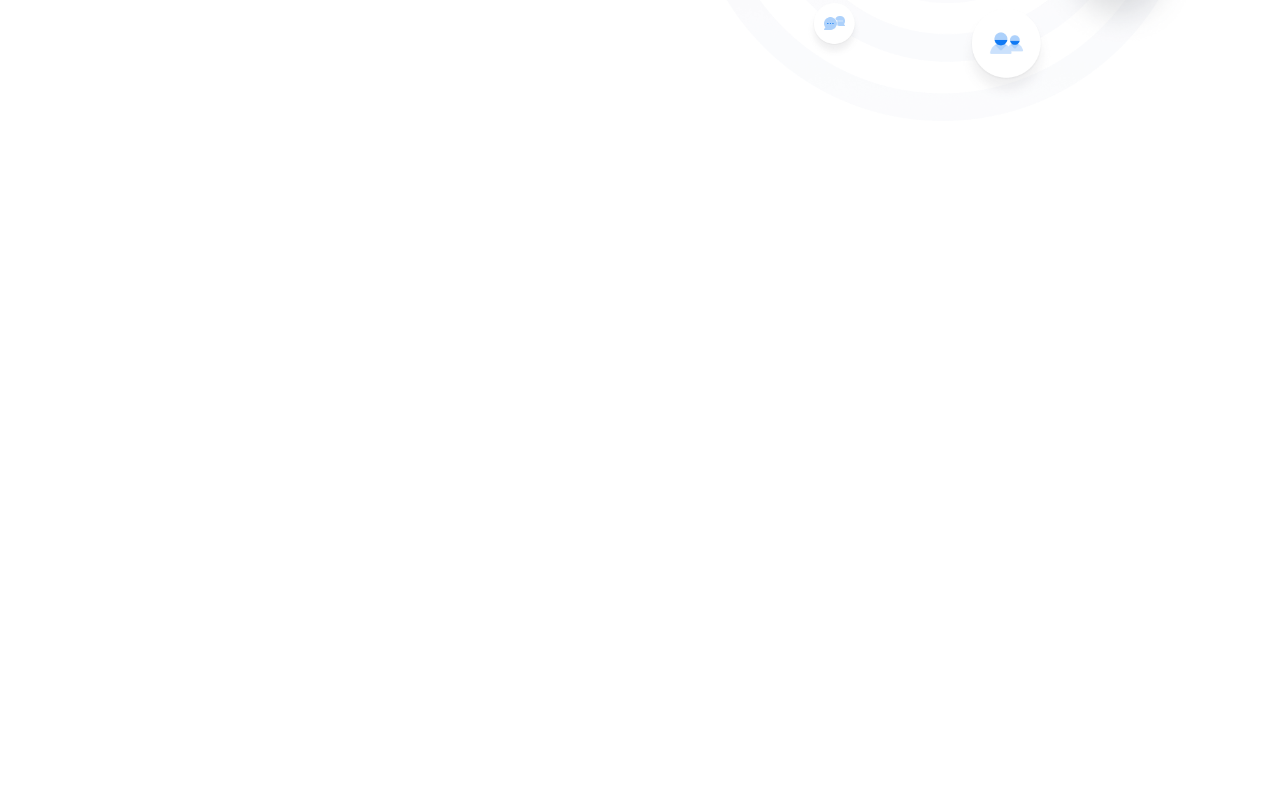
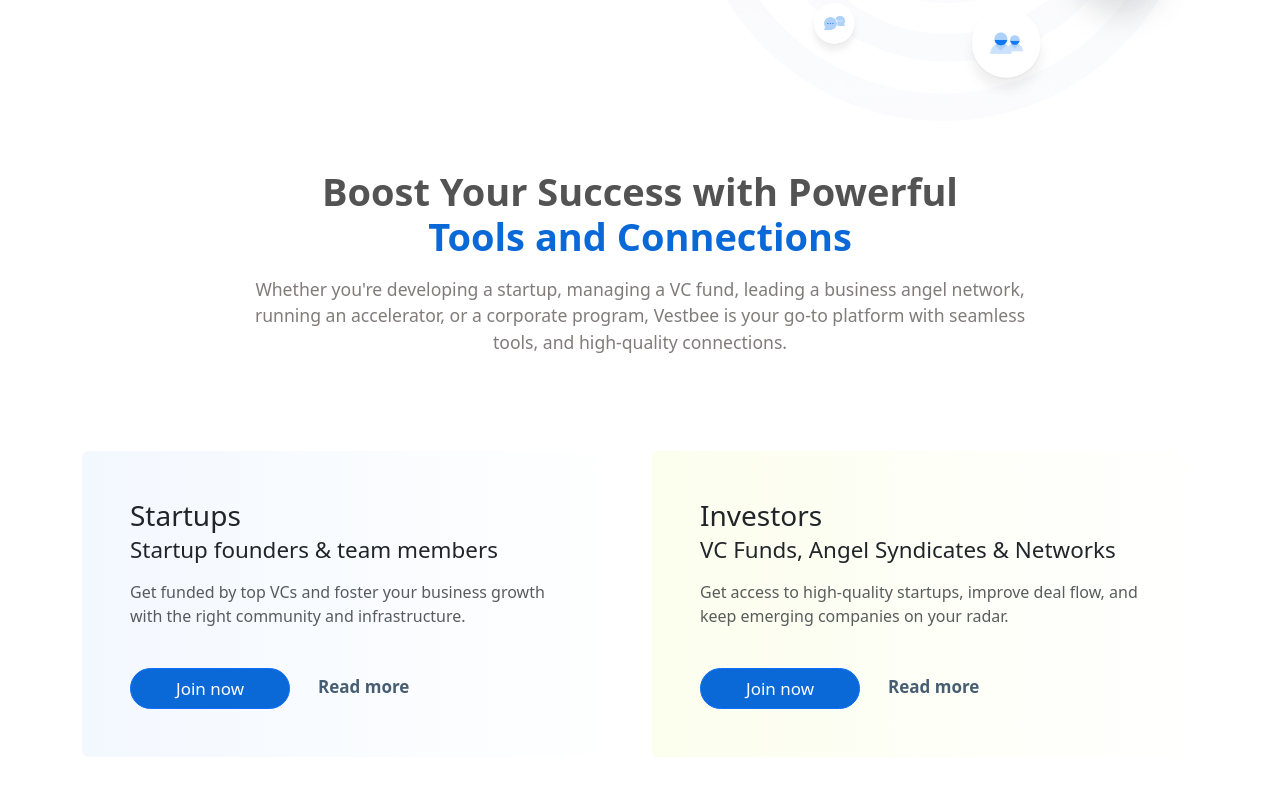
Before and after one commit to Moussa-H/launchify-frontend, a React (Create React App) app: page / in a window 1280 px wide. Shown: the part 547-1342 px from the top of the page. Before the commit the page ends 800 px from the top, so only its background shows below. Built offline with nearby package versions, Linux system fonts and the light colour scheme.

Commit message:
finishing design for the cards startups and investors

```diff
--- a/src/Pages/Home/index.jsx
+++ b/src/Pages/Home/index.jsx
@@ -3,12 +3,13 @@
 import "./style.css";
 import Hero from "../../assets/home-hero.png";
 import JoinNowButton from "../../Components/JoinNowButton";
+import { Link } from "react-router-dom";
 function Home() {
   return (
     <Layout>
       <div className="container my-5">
         <div className="row align-items-center">
-          <div className="col-lg-6 text-left">
+          <div className="col-lg-6 text-left px-3">
             <h2>All-In-One Platform for Startups</h2>
             <p>
               Empowering startup founders, VC funds, angels, accelerators, and
@@ -18,11 +19,68 @@
             <JoinNowButton />
           </div>
           <div className="col-lg-6 text-center">
-            <img
-              src={Hero}
-              alt="All-In-One Platform"
-              className="img-fluid"
-            />
+            <img src={Hero} alt="All-In-One Platform" className="img-fluid" />
+          </div>
+        </div>
+        <div className="text-center my-5">
+          <h1 className="home-title px-1">
+            <span className="text-dark-gray">
+              Boost Your Success with Powerful
+            </span>
+            <br />
+            <span className="text-primary-blue">Tools and Connections</span>
+          </h1>
+          <p className="home-description mx-auto my-3">
+            Whether you're developing a startup, managing a VC fund, leading a
+            business angel network, running an accelerator, or a corporate
+            program, Vestbee is your go-to platform with seamless tools, and
+            high-quality connections.
+          </p>
+        </div>
+
+        {/* Cards Section */}
+        <div className="row">
+          <div className="col-md-6 my-5">
+            <div className="card startups-card p-5">
+              <h3 className="card-title">Startups</h3>
+              <h5 className="card-subtitle mb-3">
+                Startup founders & team members
+              </h5>
+              <p className="card-text text-muted">
+                Get funded by top VCs and foster your business growth with the
+                right community and infrastructure.
+              </p>
+              <div className="d-flex justify-content-left mt-4 mr-4">
+                <JoinNowButton />
+                <Link
+                  className="btn btn-outline-primary bg-transparent border-0 ms-3"
+                  to="/login"
+                >
+                  Read more
+                </Link>
+              </div>
+            </div>
+          </div>
+          <div className="col-md-6 my-5">
+            <div className="card investors-card p-5">
+              <h3 className="card-title">Investors</h3>
+              <h5 className="card-subtitle mb-3">
+                VC Funds, Angel Syndicates & Networks
+              </h5>
+              <p className="card-text text-muted">
+                Get access to high-quality startups, improve deal flow, and keep
+                emerging companies on your radar.
+              </p>
+              <div className="d-flex justify-content-left mt-4 mr-4">
+                <JoinNowButton />
+                <Link
+                  className="btn btn-outline-primary bg-transparent border-0 ms-3"
+                  to="/login"
+                >
+                  Read more
+                </Link>
+              </div>
+            </div>
           </div>
         </div>
       </div>
--- a/src/Pages/Home/style.css
+++ b/src/Pages/Home/style.css
@@ -23,10 +23,72 @@
 }
 a.btn.btn-primary.custom-btn {
     border-radius: 30px;
-    font-size: 16px;
+    font-size: 17px;
     padding: 7px 45px;
     font-weight: 400;
     background: #0A69D7;
+}
+
+.home-title {
+    font-size: 38px;
+    line-height: 1.2;
+    font-weight: 700;
+}
+
+.text-dark-gray {
+  color: #535353;
+}
+
+.text-primary-blue {
+  color: #0A69D7;
+}
+
+.home-description {
+  color: #817B7B;
+  max-width: 800px;
+}
+
+.startups-card {
+  background: linear-gradient(90deg, rgba(216, 233, 255, 0.3) 0%, #FFFFFF 100%);
+  border: none;
+}
+
+.investors-card {
+  background: linear-gradient(90deg, rgba(245, 252, 196, 0.3) 0%, #FFFFFF 100%);
+  border: none;
+}
+
+.card-title {
+  font-size: 1.5rem;
+}
+
+.card-subtitle {
+  font-size: 1.25rem;
+}
+
+.card-text {
+  color: rgba(129, 123, 123, 1);
+}
+.btn-outline-primary.focus, .btn-outline-primary:focus {
+    box-shadow: 0 0 0 .2rem rgb(0 123 255 / 0%);
+}
+
+@media (min-width: 768px) {
+  .home-description {
+    font-size: 1.1rem;
+  }
+
+  .card-title {
+    font-size: 1.75rem;
+  }
+
+  .card-subtitle {
+    font-size: 1.4rem;
+  }
+
+  .card-text {
+    font-size: 1rem;
+  }
 }
 @media only screen and (max-width:500px) {
     .col-lg-6.text-left h2 {
@@ -36,4 +98,15 @@
 .col-lg-6.text-center img {
     margin-top: 50px;
 }
+.home-title {
+    font-size: 28px;
+    line-height: 1.2;
+    font-weight: 700;
 }
+.col-md-6.my-5 .p-5 {
+    padding: 1rem !important;
+}
+.col-md-6.my-5 {
+    margin-top: 10px!important;
+}
+}
```
